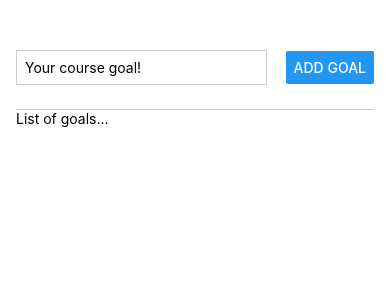
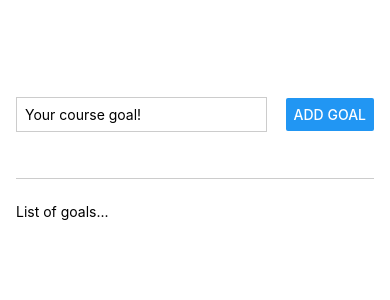
Before and after one commit to ahzainalabidin/CourseGoalApp, a React Native app: screen / in a window 390 px wide. Shown: the top 300 px of the page. Built offline with nearby package versions, Linux system fonts and the light colour scheme.

Commit message:
Use flex for both parent and children layout

```diff
--- a/App.js
+++ b/App.js
@@ -9,7 +9,7 @@
         <Button title='Add Goal' />
       </View>
 
-      <View>
+      <View style={styles.goalsContainer}>
         <Text>List of goals...</Text>
       </View>
 
@@ -19,14 +19,16 @@
 
 const styles = StyleSheet.create({
   appContainer: {
+    flex: 1,
     paddingTop: 50,
     paddingHorizontal: 16
   },
   inputContainer: {
+    flex: 1,
     flexDirection: 'row',
     justifyContent: 'space-between',
     alignItems: 'center',
-    paddingBottom: 24,
+    marginBottom: 24,
     borderBottomWidth: 1,
     borderBottomColor: '#cccccc'
   },
@@ -36,5 +38,7 @@
     width: '70%',
     marginRight: 8,
     padding: 8
+  }, goalsContainer: {
+    flex: 5
   }
 });
```
